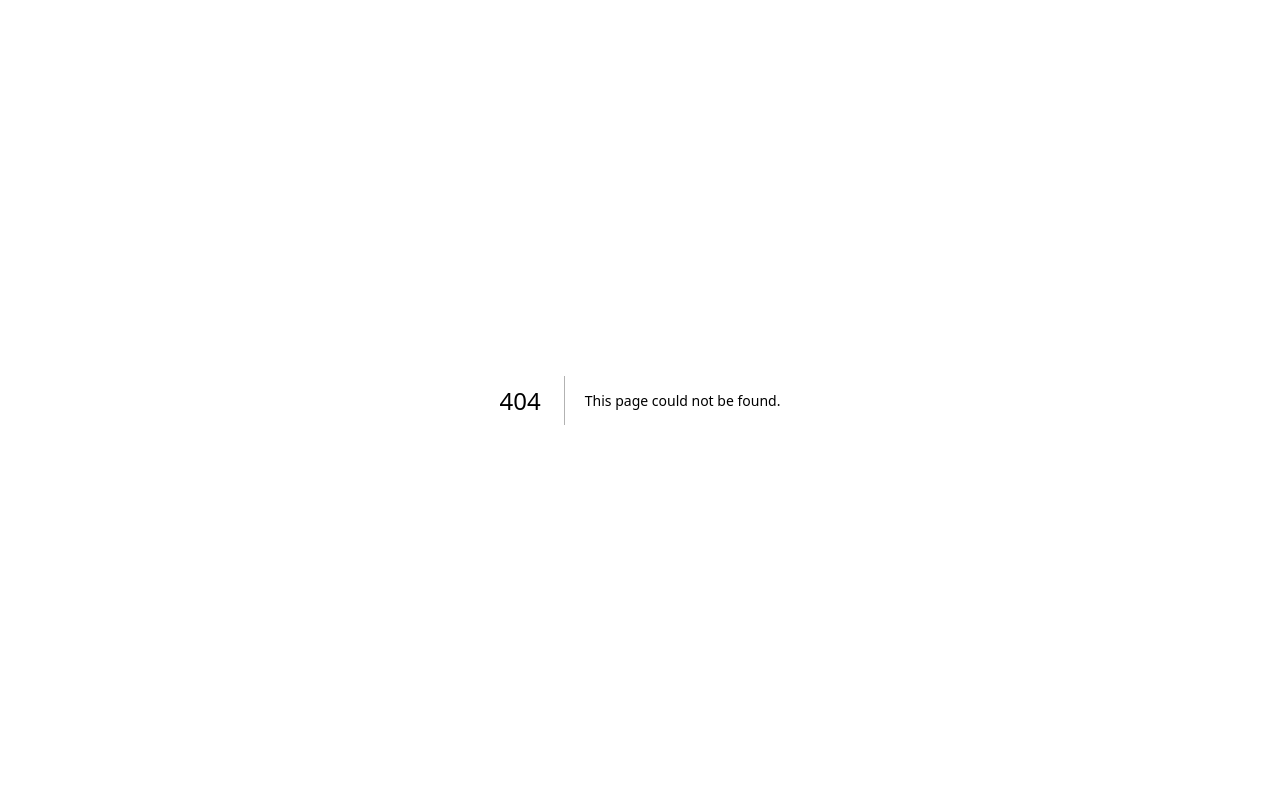
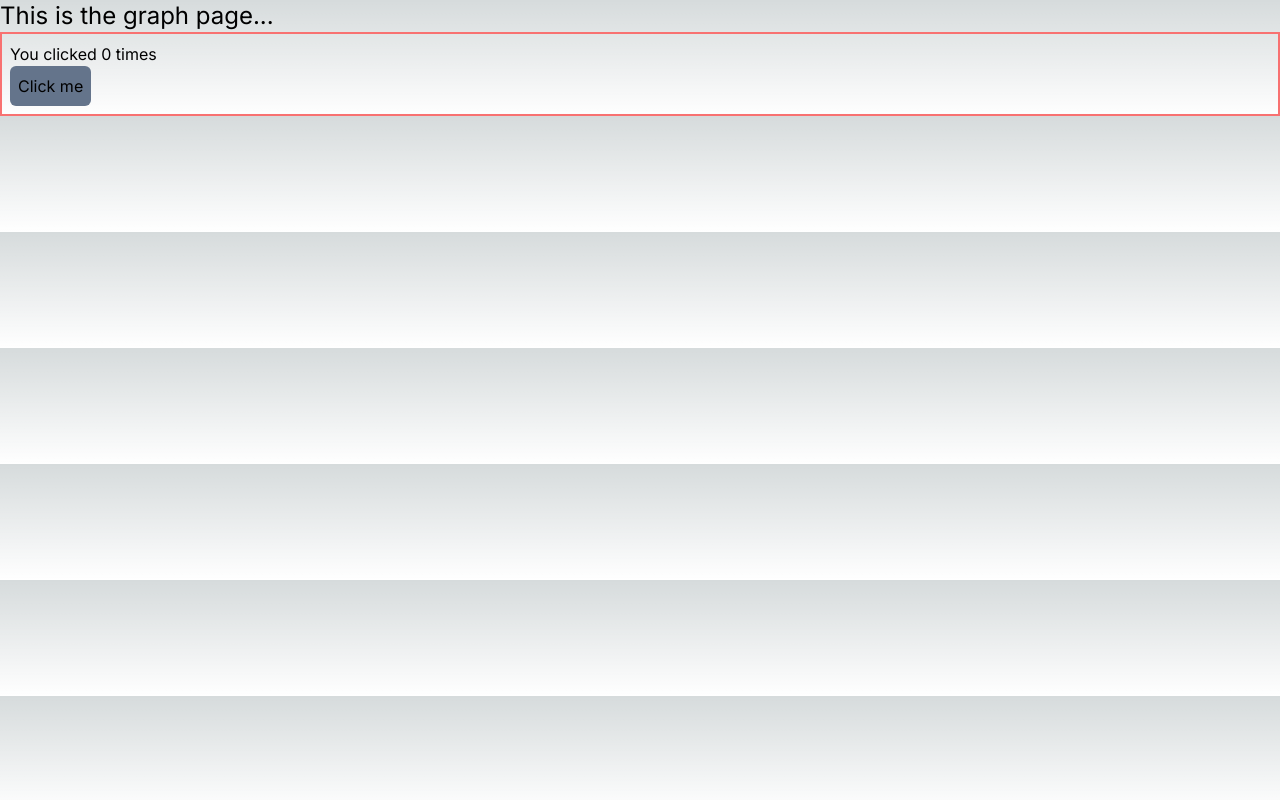
Before and after one commit to bsaranga/nextjs_playground, a Next.js app in the folder first_next/: page /graph in a window 1280 px wide. Before the commit this address had no page. Built offline with nearby package versions, Linux system fonts and the light colour scheme.

Commit message:
chore: Add Counter component to Graph page

```diff
--- /dev/null
+++ b/first_next/src/app/graph/counter.tsx
@@ -0,0 +1,20 @@
+'use client'
+
+import { useState } from "react"
+
+export default function Counter() {
+
+    const [count, setCount] = useState(0);
+
+    function handleClick() {
+        console.log('hello world...');
+        setCount(count + 1);
+    }
+
+    return (
+        <div className="border-2 border-red-400 p-2">
+            <p>You clicked {count} times</p>
+            <button className="bg-slate-500 p-2 rounded-md hover:bg-slate-400 active:bg-slate-600 transition-all duration-200" onClick={handleClick}>Click me</button>
+        </div>
+    )
+}
--- /dev/null
+++ b/first_next/src/app/graph/page.tsx
@@ -0,0 +1,8 @@
+import Counter from "./counter";
+
+export default function Graph() {
+    return <>
+        <div className="text-2xl">This is the graph page...</div>
+        <Counter />
+    </>
+}
--- a/first_next/src/app/page.tsx
+++ b/first_next/src/app/page.tsx
@@ -1,6 +1,7 @@
 import Image from "next/image";
 
 export default function Home() {
+
   return (
     <main className="flex min-h-screen flex-col items-center justify-between p-24">
       <div className="z-10 w-full max-w-5xl items-center justify-between font-mono text-sm lg:flex">
```
